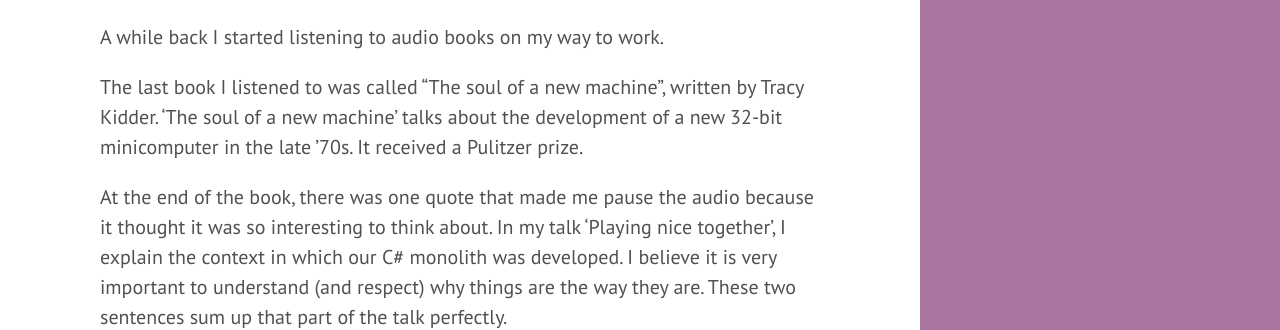
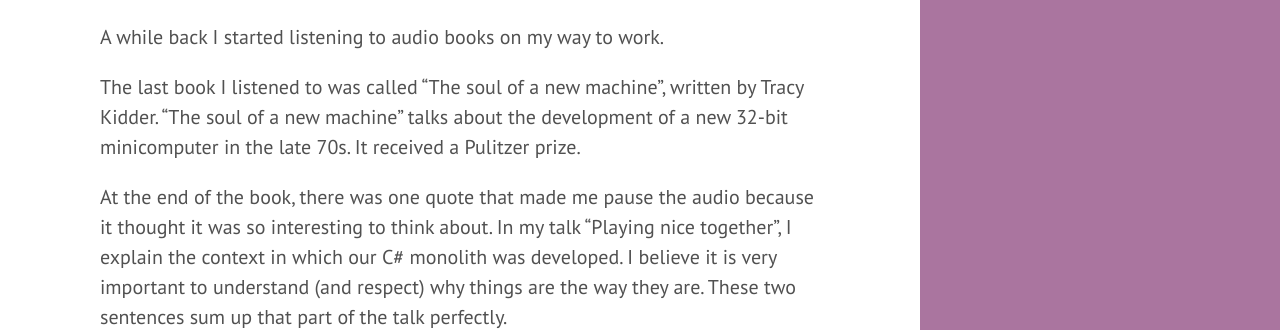
Before and after one commit to selketjah/selketjah.github.io, a Jekyll site: the page built from _posts/2017-05-17-soul-of-new-machine.md, in a window 1280 px wide and 900 px high. Shown: the part 208-538 px from the top of the window. Built offline with Jekyll 4.4.1, drawn with Linux system fonts in a browser that asks for light colours; Markdown is read by kramdown in place of the engine named in the settings; comment, search, counter and statistics services are not loaded.

Commit message:
removed some single quotes

```diff
--- a/_posts/2017-05-17-soul-of-new-machine.md
+++ b/_posts/2017-05-17-soul-of-new-machine.md
@@ -8,10 +8,10 @@ tags:
 A while back I started listening to audio books on my way to work.
 
 The last book I listened to was called "The soul of a new machine", written by Tracy Kidder.
-'The soul of a new machine' talks about the development of a new 32-bit minicomputer in the late '70s. It received a Pulitzer prize.
+"The soul of a new machine" talks about the development of a new 32-bit minicomputer in the late 70s. It received a Pulitzer prize.
 
 At the end of the book, there was one quote that made me pause the audio because it thought it was so interesting to think about.
-In my talk 'Playing nice together', I explain the context in which our C# monolith was developed. I believe it is very important to understand (and respect) why things are the way they are.
+In my talk "Playing nice together", I explain the context in which our C# monolith was developed. I believe it is very important to understand (and respect) why things are the way they are.
 These two sentences sum up that part of the talk perfectly.
 
 The strange thing was that I couldn't find it online. I googled for it, but I couldn't find it anywhere in the lists of favorite quotes from people.
```
